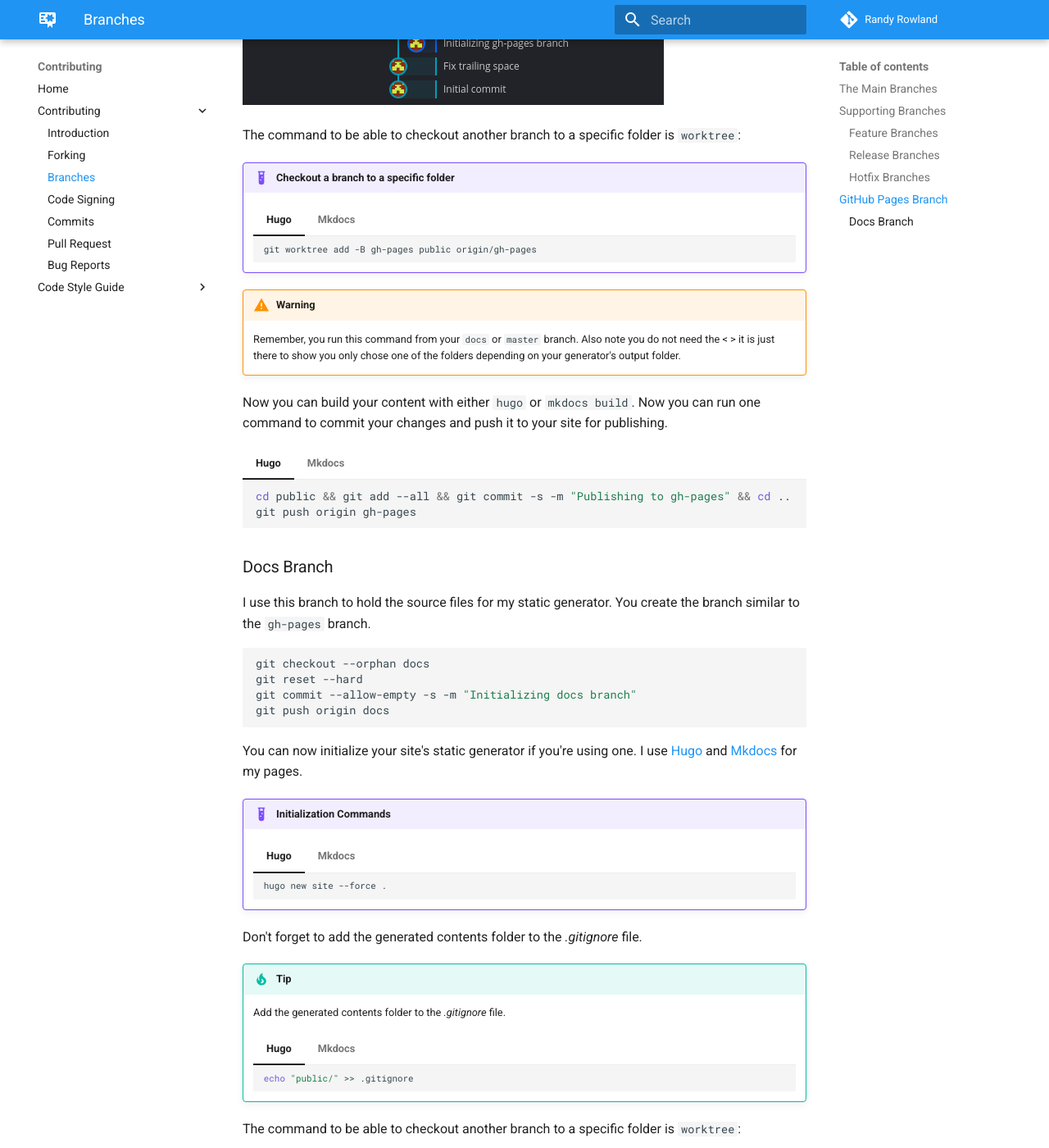
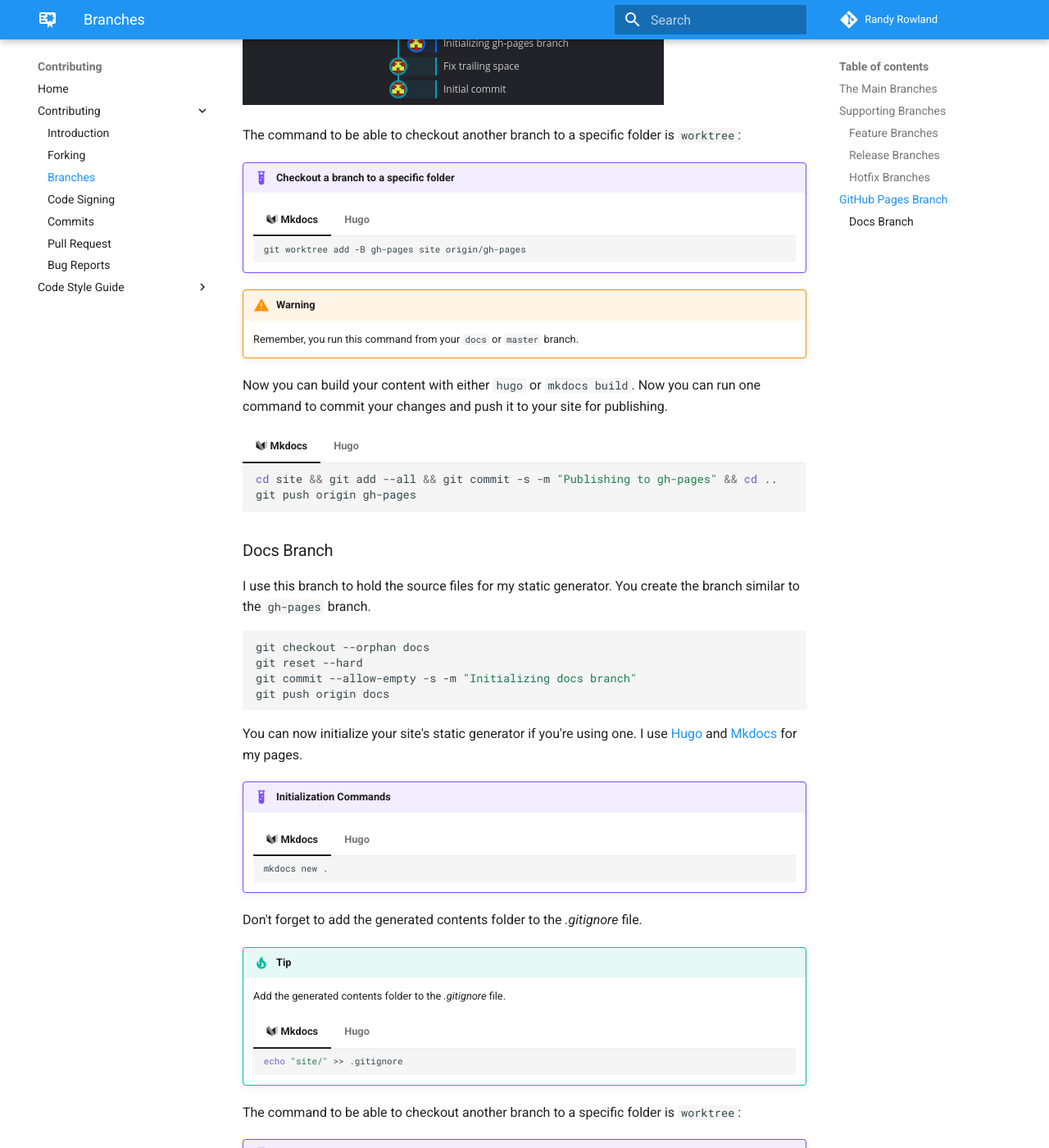
Before and after one commit to rowland007/Contributing, an MkDocs documentation site: the page built from docs/contribute/branch.md, in a window 1280 px wide and 1400 px high, scrolled down 8239 px. Shown: the whole window at 82% size. Built offline with MkDocs 1.6.1 and Material for MkDocs 9.7.7, drawn with Linux system fonts in a browser that asks for light colours; some of the changed text lies outside the part shown.

Commit message:
Style: Made Mkdocs the default on tabs
Use Mkdocs more often the Hugo, so made the first tab Mkdocs instead of Hugo. Now Mkdocs commands show first when page loads.

````diff
--- a/docs/contribute/branch.md
+++ b/docs/contribute/branch.md
@@ -116,26 +116,26 @@ git checkout -B docs
 You can now initialize your site's static generator if you're using one. I use [Hugo](https://gohugo.io/) and [Mkdocs](https://www.mkdocs.org/) for my pages.
 
 !!! example "Initialization Commands"
+    === ":logo: Mkdocs"
+        ```bash
+        mkdocs new .
+        ```
     === "Hugo"
         ```bash
         hugo new site --force .
         ```
-    === "Mkdocs"
-        ```bash
-        mkdocs new .
-        ```
 
 !!! tip
     Add the generated contents folder to the *.gitignore* file.
-
+    === ":logo: Mkdocs"
+        ```bash
+        echo "site/" >> .gitignore
+        ```
     === "Hugo"
         ```bash
         echo "public/" >> .gitignore
         ```
-    === "Mkdocs"
-        ```bash
-        echo "site/" >> .gitignore
-        ```
+
 
 Now comes the tricky and confusing part. While remaining on the ```docs``` or ```master``` branch, you'll checkout the ```gh-pages``` branch inside of the ```public/``` or ```site/``` folder. That way when the site is generated, it's already on the ```gh-pages``` branch. This keeps the site's source files and the site's generated files separated and in different branches for better readability.
 
@@ -143,30 +143,30 @@
 
 The command to be able to checkout another branch to a specific folder is ```worktree```:
 
+
 !!! example "Checkout a branch to a specific folder"
+    === ":logo: Mkdocs"
+        ```bash
+        git worktree add -B gh-pages site origin/gh-pages
+        ```
     === "Hugo"
         ```bash
         git worktree add -B gh-pages public origin/gh-pages
         ```
-    === "Mkdocs"
-        ```bash
-        git worktree add -B gh-pages site origin/gh-pages
-        ```
-
 
 !!! warning
-    Remember, you run this command from your ```docs``` or ```master``` branch. Also note you do not need the <&nbsp;> it is just there to show you only chose one of the folders depending on your generator's output folder.
+    Remember, you run this command from your ```docs``` or ```master``` branch.
 
 Now you can build your content with either ```hugo``` or ```mkdocs build```. Now you can run one command to commit your changes and push it to your site for publishing.
 
+=== ":logo: Mkdocs"
+    ```bash
+    cd site && git add --all && git commit -s -m "Publishing to gh-pages" && cd ..
+    git push origin gh-pages
+    ```
 === "Hugo"
     ```bash
     cd public && git add --all && git commit -s -m "Publishing to gh-pages" && cd ..
-    git push origin gh-pages
-    ```
-=== "Mkdocs"
-    ```bash
-    cd site && git add --all && git commit -s -m "Publishing to gh-pages" && cd ..
     git push origin gh-pages
     ```
 
@@ -184,52 +184,55 @@ git push origin docs
 You can now initialize your site's static generator if you're using one. I use [Hugo](https://gohugo.io/) and [Mkdocs](https://www.mkdocs.org/) for my pages.
 
 !!! example "Initialization Commands"
+    === ":logo: Mkdocs"
+        ```bash
+        mkdocs new .
+        ```
     === "Hugo"
         ```bash
         hugo new site --force .
         ```
-    === "Mkdocs"
-        ```bash
-        mkdocs new .
-        ```
+
 
 Don't forget to add the generated contents folder to the *.gitignore* file.
 
 !!! tip
     Add the generated contents folder to the *.gitignore* file.
+    === ":logo: Mkdocs"
+        ```bash
+        echo "site/" >> .gitignore
+        ```
     === "Hugo"
         ```bash
         echo "public/" >> .gitignore
         ```
-    === "Mkdocs"
-        ```bash
-        echo "site/" >> .gitignore
-        ```
+
 
 The command to be able to checkout another branch to a specific folder is ```worktree```:
 
 !!! example "Checkout a branch to a specific folder"
+    === ":logo: Mkdocs"
+        ```bash
+        git worktree add -B gh-pages site origin/gh-pages
+        ```
     === "Hugo"
         ```bash
         git worktree add -B gh-pages public origin/gh-pages
         ```
-    === "Mkdocs"
-        ```bash
-        git worktree add -B gh-pages site origin/gh-pages
-        ```
+
 
 !!! warning
     Remember, you run this command from your ```docs``` or ```master``` branch. Also note you do not need the <&nbsp;> it is just there to show you only chose one of the folders depending on your generator's output folder.
 
 Now you can build your content with either ```hugo``` or ```mkdocs build```. Now you can run one command to commit your changes and push it to your site for publishing.
 
+=== ":logo: Mkdocs"
+    ```bash
+    cd site && git add --all && git commit -s -m "Publishing to gh-pages" && cd ..
+    git push origin gh-pages
+    ```
 === "Hugo"
     ```bash
     cd public && git add --all && git commit -s -m "Publishing to gh-pages" && cd ..
     git push origin gh-pages
     ```
-=== "Mkdocs"
-    ```bash
-    cd site && git add --all && git commit -s -m "Publishing to gh-pages" && cd ..
-    git push origin gh-pages
-    ```
````
